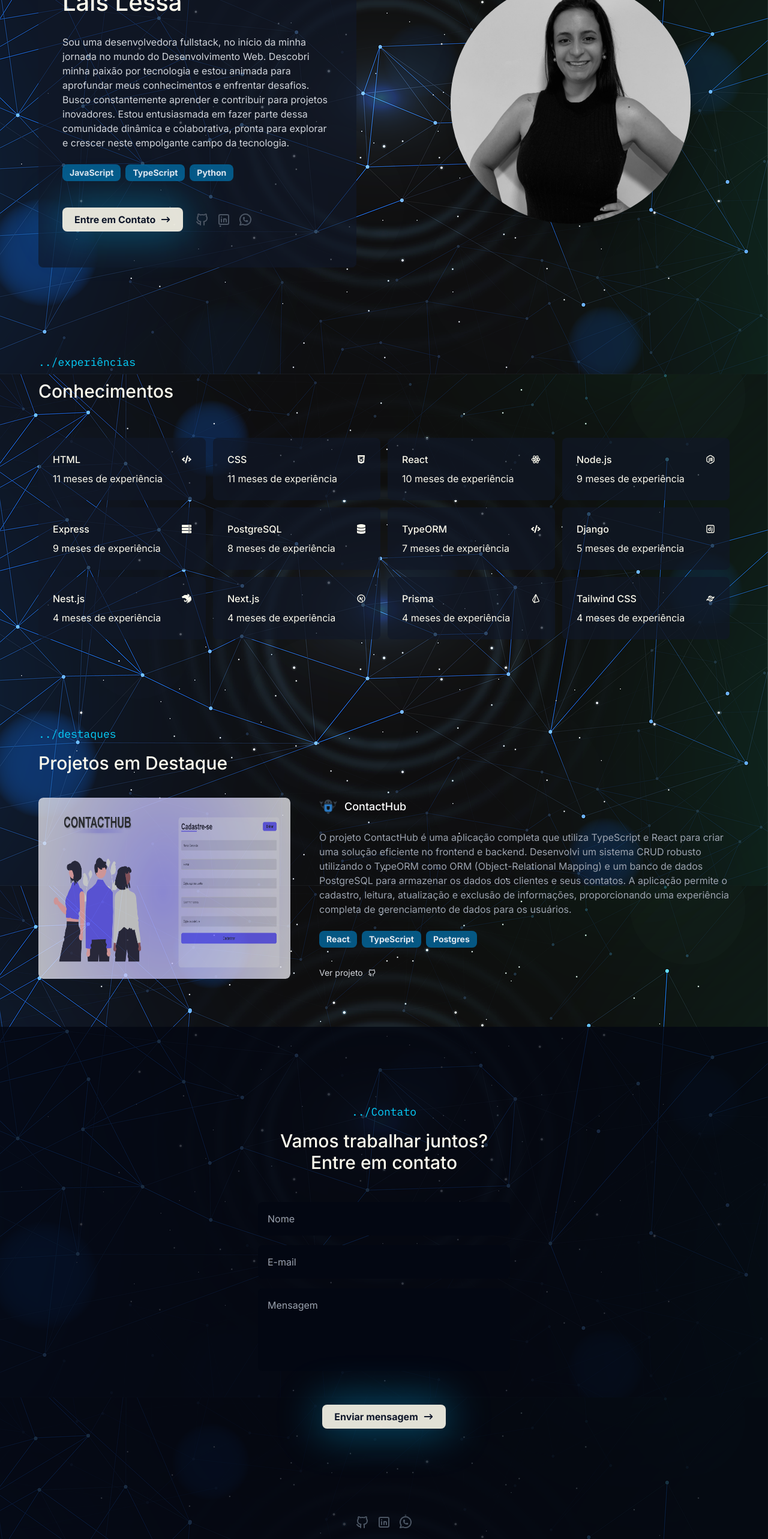
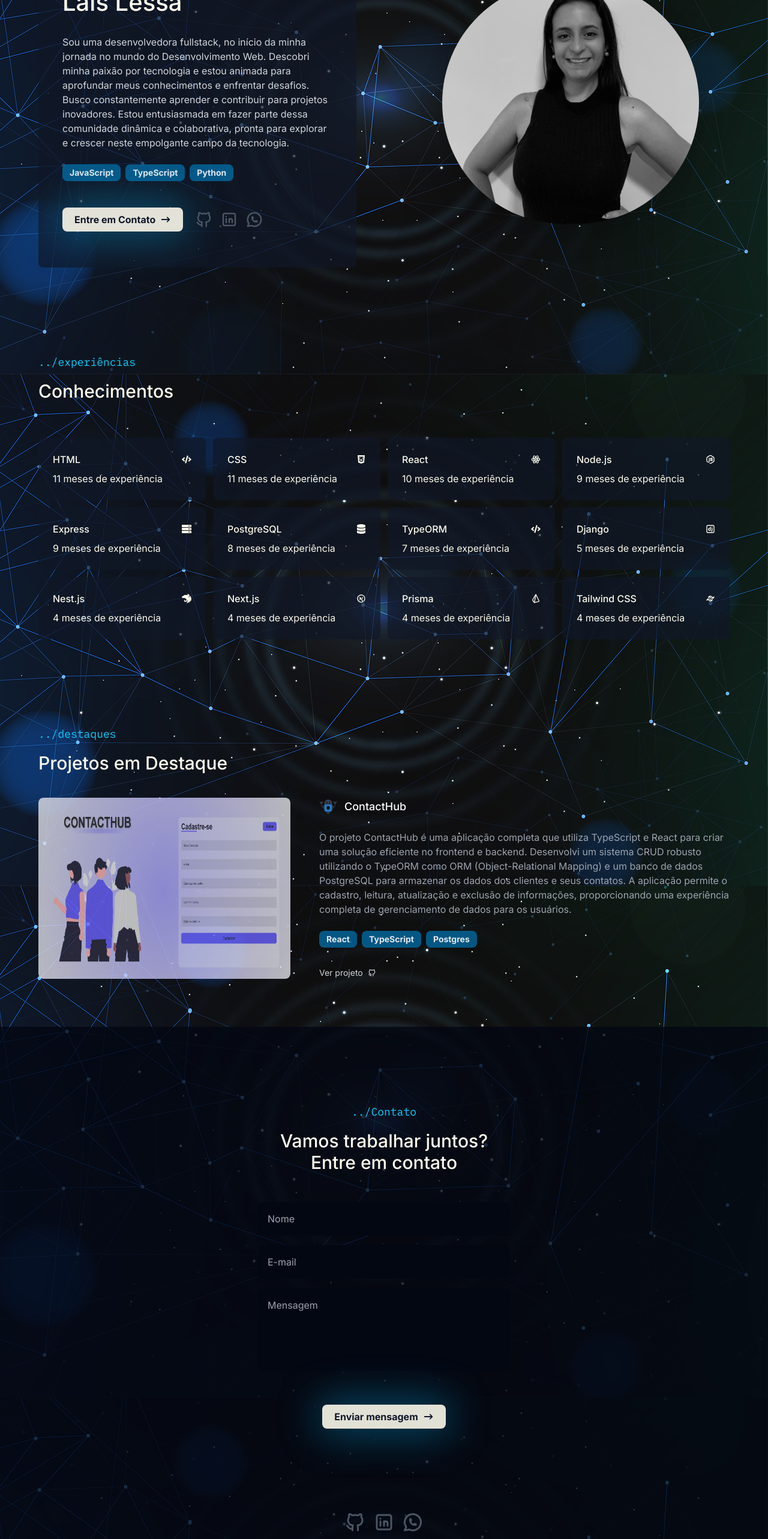
Before and after one commit to Lais-Lessa/Portfolio, a Next.js app: page / in a window 1280 px wide. Shown: the part 229-2795 px from the top of the page at 60% size. Built offline with nearby package versions, Linux system fonts and the light colour scheme; what tailwindcss-gradients would draw is missing.

Commit message:
fix:Alteração do tamanho dos icones

```diff
--- a/src/app/components/footer/index.tsx
+++ b/src/app/components/footer/index.tsx
@@ -18,7 +18,7 @@ const MOCK_CONTACTS = [
 export const Footer = () => {
     return (
         <footer className='h-14 w-full flex items-center justify-center bg-gray-950/80 '>
-                        <div className="text-2xl text-gray-600 flex items-center h-30 gap-3">
+                        <div className="text-4xl text-gray-600 flex items-center h-30 gap-3">
                             {MOCK_CONTACTS.map((contact, index) => (
                                 <a
                                 href={contact.url}
--- a/src/app/pages/hero-section/index.tsx
+++ b/src/app/pages/hero-section/index.tsx
@@ -62,7 +62,7 @@ export const HeroSection = () => {
                             <HiArrowNarrowRight size={18} />
                         </Button>
 
-                        <div className="text-2xl text-gray-600 flex items-center h-20 gap-3">
+                        <div className="text-3xl text-gray-600 flex items-center h-20 gap-3">
                             {MOCK_CONTACTS.map((contact, index) => (
                                 <a
                                     href={contact.url}
@@ -84,7 +84,7 @@ export const HeroSection = () => {
                     transition={{ duration: 0.5 }}
                     className="origin-center grid place-items-center w-full h-full lg:max-w-[530px]"
                 >
-                    <Image className="rounded-full w-[400px] h-[400px] lg:w[420px] lg:h-[404px] mb-6 lg:mb-0 shadow-2xl object-cover"
+                    <Image className="rounded-full  h-[400px] lg:w[420px] lg:h-[404px] mb-6 lg:mb-0 shadow-2xl object-cover"
                         width={428}
                         height={404}
                         src={"/images/lais.JPG"}
```
